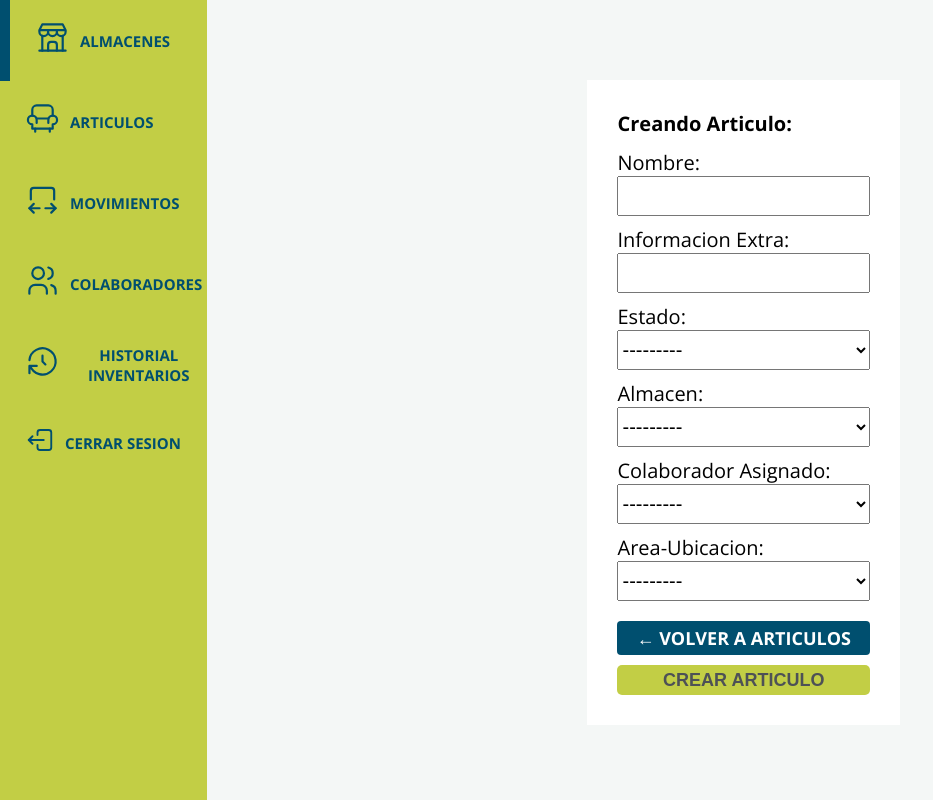
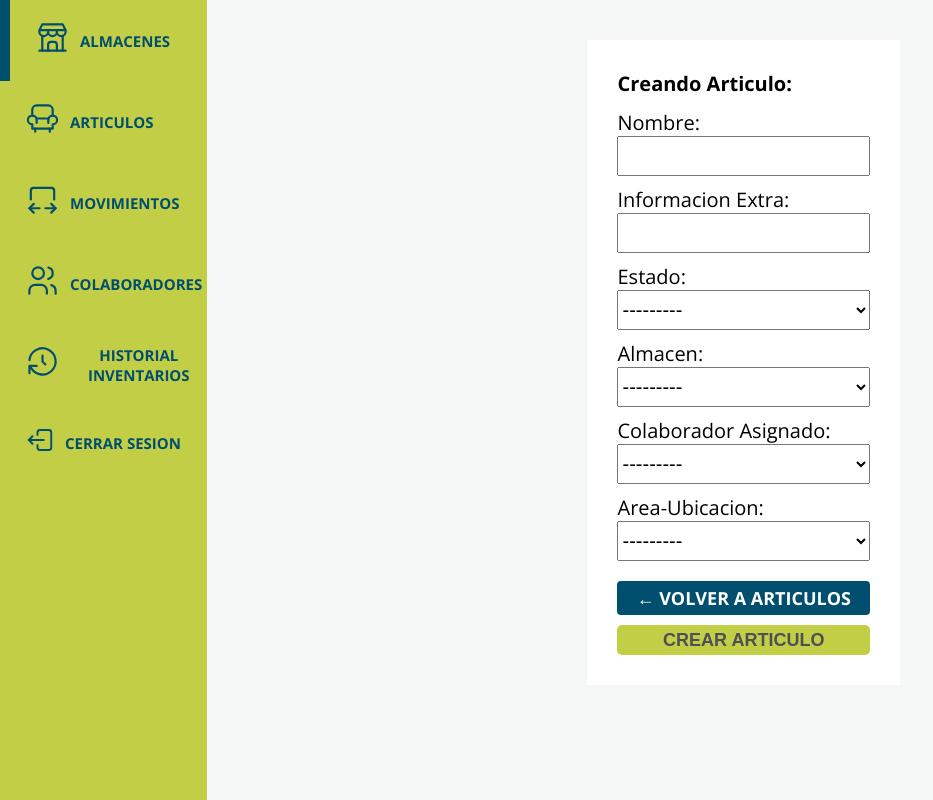
Before and after one commit to ViTh0X/aplicaciones_incasur, a Django app: page /logistica/agregar-items in a window 1280 px wide. Shown: the whole page, without its empty margins (0-933 px from the left). Run offline with Django 5.2, Linux system fonts and the light colour scheme; the visitor is signed in with stand-in values (Sample User, id 1); data that the repository does not hold is empty.

Commit message:
Formulario agregar items

```diff
--- a/static/logistica/style.css
+++ b/static/logistica/style.css
@@ -559,7 +559,7 @@ ul{
 }
 @media (min-width:1024px){
     .formularios{
-        margin: 5rem 35rem 10rem 35rem;
+        margin: 1rem 35rem 10rem 35rem;
     }
 }
 /*Formularios*/
```
